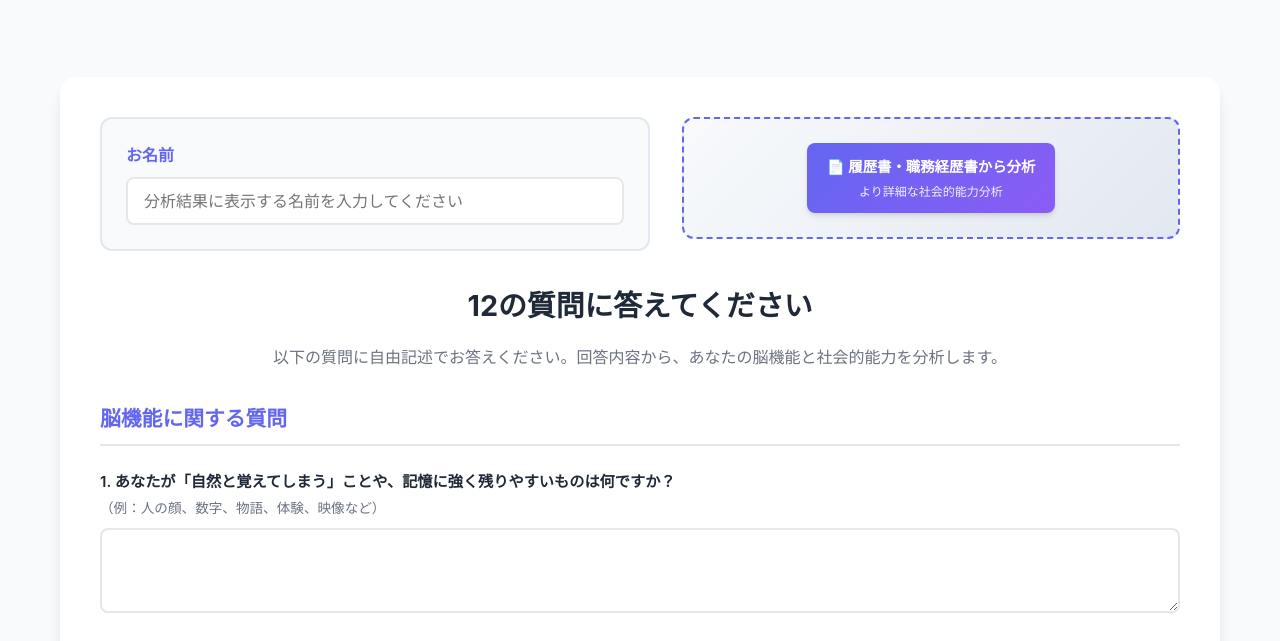
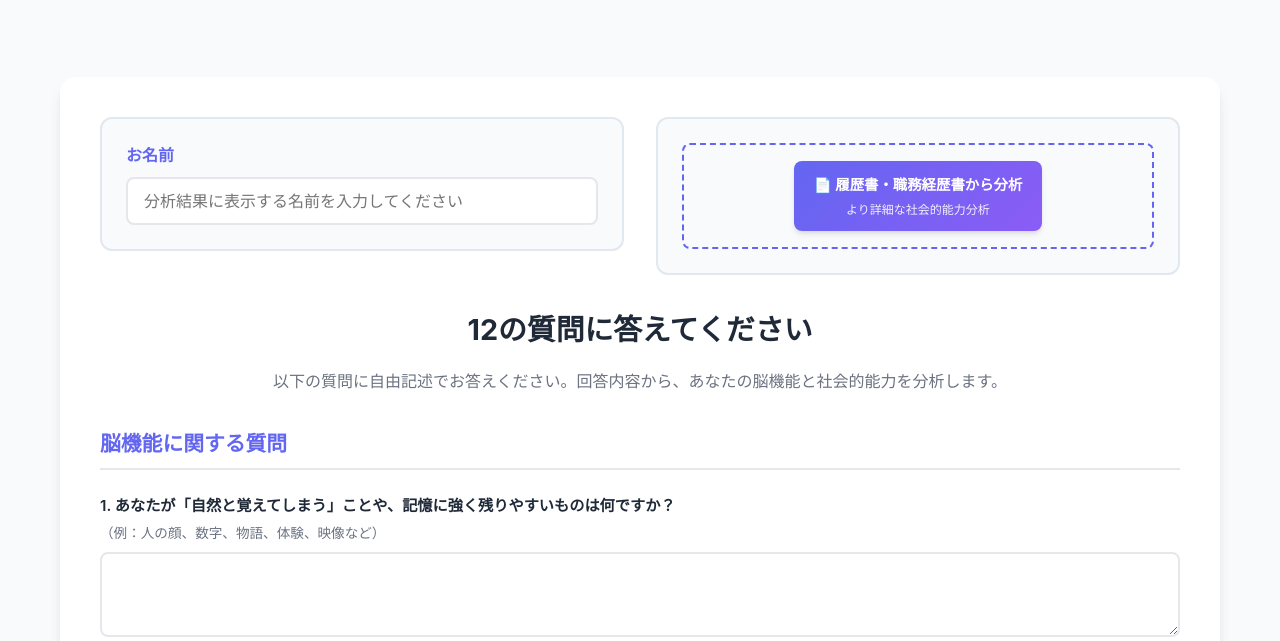
Before and after one commit to FinalJapan/Brain-Function-Hexagraph-Social-Humanity-HexagraphVer2, a website: page index.html in a window 1280 px wide. Shown: the part 155-796 px from the top of the page. Drawn offline with nearby package versions, Linux system fonts and the light colour scheme.

Commit message:
Update styles.css

```diff
--- a/styles.css
+++ b/styles.css
@@ -119,6 +119,10 @@ header h1 {
 /* 履歴書分析リンクセクション */
 .resume-analysis-link-section {
     flex: 1;
+    background: #f8fafc;
+    padding: 1.5rem;
+    border-radius: 12px;
+    border: 2px solid #e2e8f0;
     display: flex;
     align-items: center;
     justify-content: center;
@@ -126,10 +130,10 @@ header h1 {
 
 .alternative-option {
     text-align: center;
-    padding: 1.5rem;
-    background: linear-gradient(135deg, #f8fafc, #e2e8f0);
-    border-radius: 12px;
+    background: transparent;
     border: 2px dashed var(--primary-color);
+    border-radius: 8px;
+    padding: 1rem;
     width: 100%;
 }
 
```
